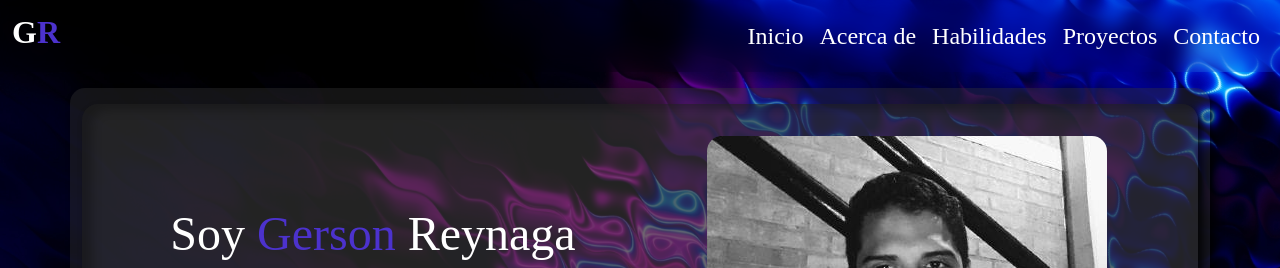
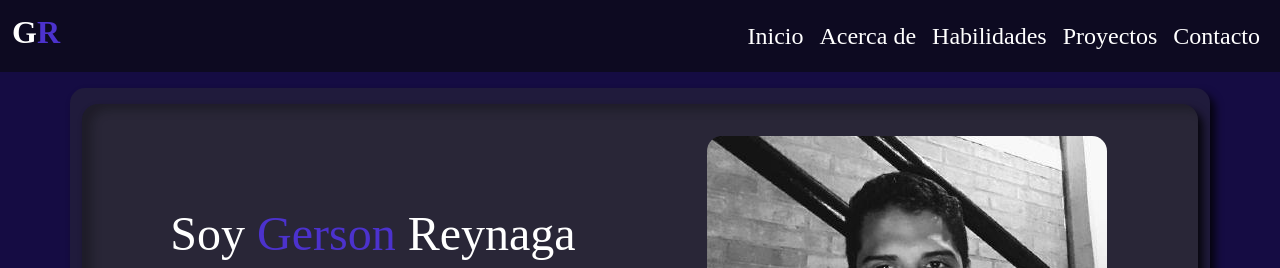
Before and after one commit to G-Reynaga/Portfolio, a plain HTML site: page index.html in a window 1280 px wide. Shown: the top 268 px of the page. Drawn offline with nearby package versions, Linux system fonts and the light colour scheme; a web font is replaced by a local one.

Commit message:
actualizacion

```diff
--- a/estilos.css
+++ b/estilos.css
@@ -24,10 +24,7 @@
 
 body {
   user-select: none;
-  background-image: url("./images/fondos.jpg");
-  background-repeat: no-repeat;
-  background-size: cover;
-  background-attachment: fixed;
+  background-color: #150c43 !important;
 }
 
 img {
@@ -41,7 +38,7 @@ a {
 .navbar {
   display: flex;
   justify-content: space-between;
-  backdrop-filter: blur(10px);
+  background-color: #08090a93;
 }
 
 .navbar .navbar-brand {
@@ -463,7 +460,6 @@ footer {
   display: flex;
   justify-content: center;
   align-items: center;
-  border-radius: 4px;
   background-color: #08090a93;
 }
 
@@ -479,10 +475,6 @@ footer .copyright {
 
 @media only screen and (max-width: 769px) {
   /* Estilos para dispositivos móviles */
-  body {
-    background-image: url("./images/fondoMobile.jpg");
-  }
-
   #home {
     grid-template-columns: repeat(1, 1fr);
   }
--- a/index.js
+++ b/index.js
@@ -41,5 +41,4 @@ ScrollReveal().reveal(".acerca-de", {
 ScrollReveal().reveal(".skill", {
   scale: 0.85,
   interval: 16,
-  reset: true,
 });
```
Also changed, not shown: images/fondoMobile.jpg (deleted), images/fondos.jpg (deleted).
